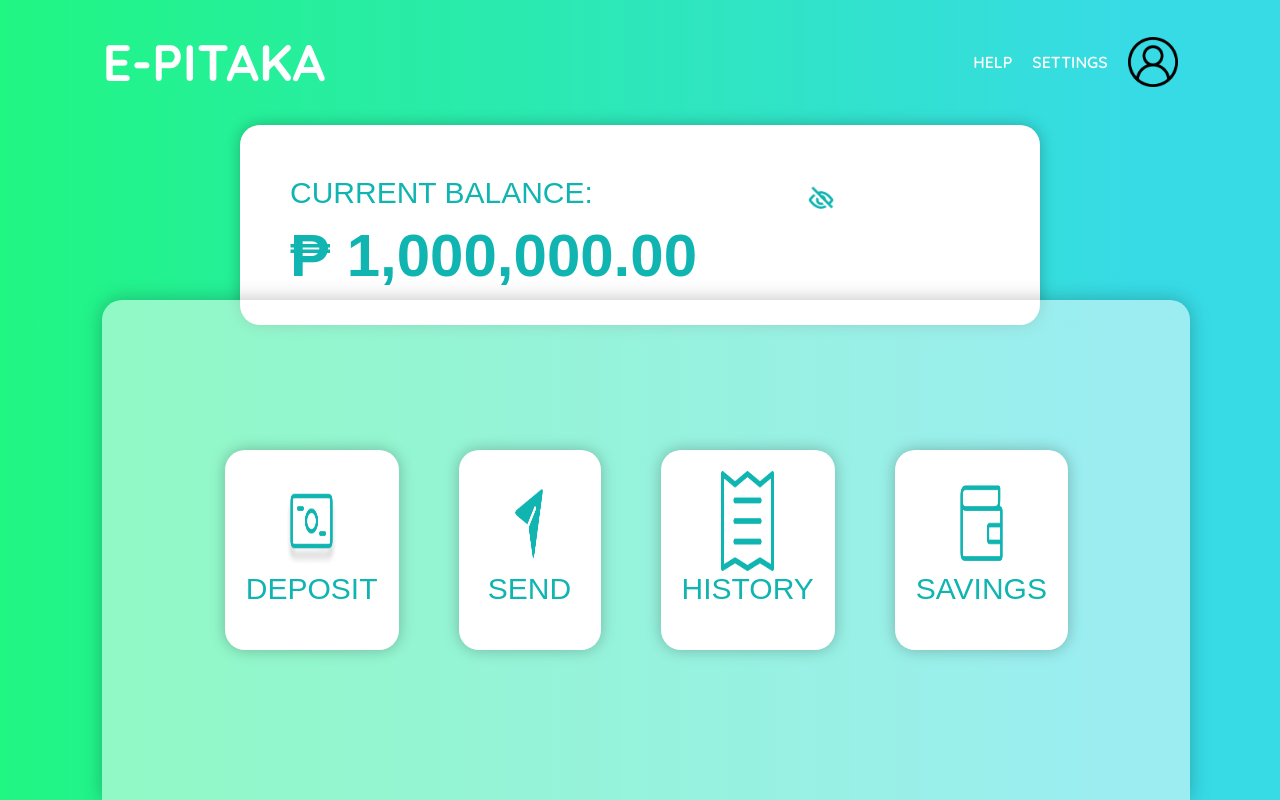
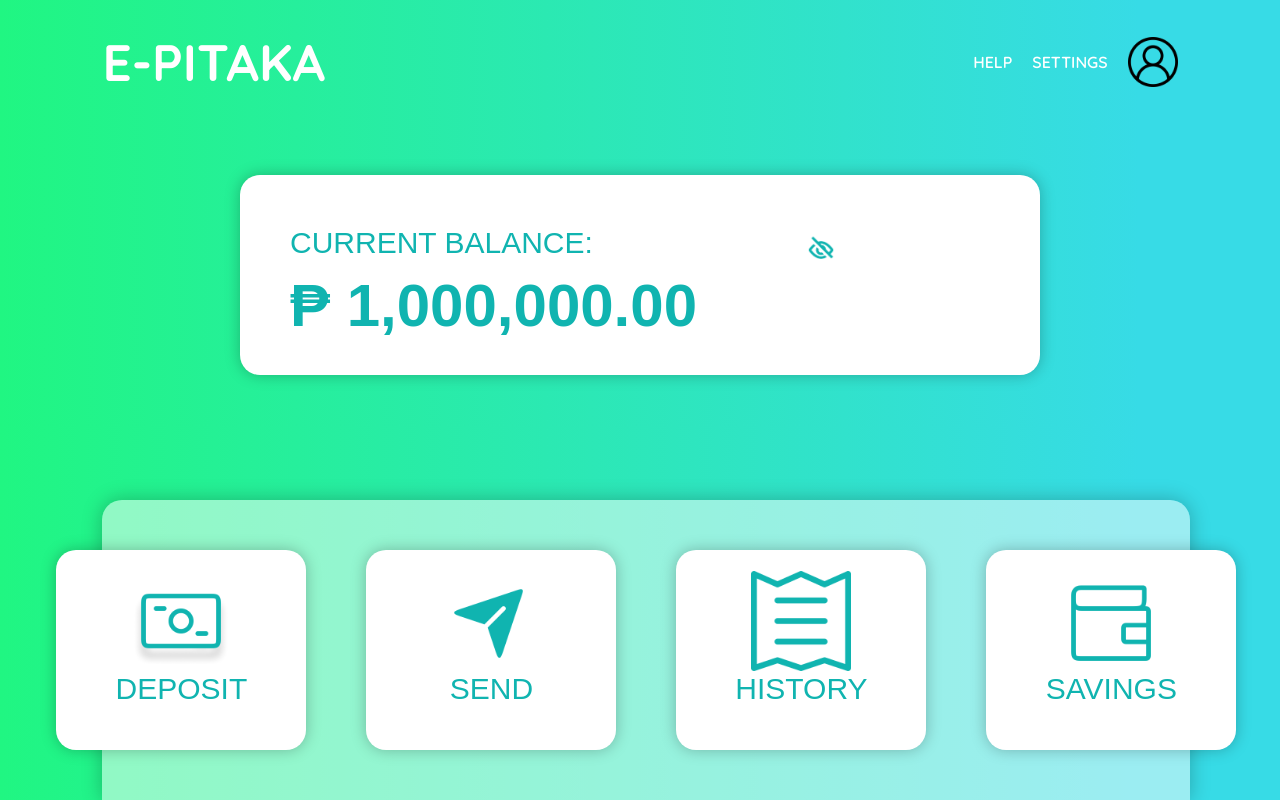
Before and after one commit to NotRelix/e-pitaka, a React (Vite) app: page /e-pitaka/home in a window 1280 px wide. Built offline with nearby package versions, Linux system fonts and the light colour scheme; a web font is replaced by a local one.

Commit message:
fix: Home.css revision

```diff
--- a/src/styles/Home.css
+++ b/src/styles/Home.css
@@ -18,7 +18,7 @@
   .current_box {
     width: 800px;
     height: 200px;
-    margin: 0 auto;
+    margin: 50px auto;
     background-color: white;
     box-shadow: 0 0 15px rgba(0, 0, 0, 0.25);
     border-radius: 20px;
@@ -56,7 +56,7 @@
   }
 
   .contain_box {
-    flex: 1;
+    width: 250px;
     background-color: white;
     border-radius: 20px;
     box-shadow: 0 0 15px rgba(0, 0, 0, 0.25);
@@ -70,7 +70,7 @@
   }
 
   .image_home {
-    width: 40%;
+    /* width: 40%; */
     height: 100px;
     margin: 0 auto;
   }
@@ -88,10 +88,9 @@
     border-top-left-radius: 20px;
     box-shadow: 0 0 20px rgba(0, 0, 0, 0.25);
     margin-top: 50px;
-    padding: 60px;
     align-items: center;
     justify-content: center;
-    min-height: 500px;
+    min-height: 300px;
     position: absolute;
     bottom: 0;
   }
```
